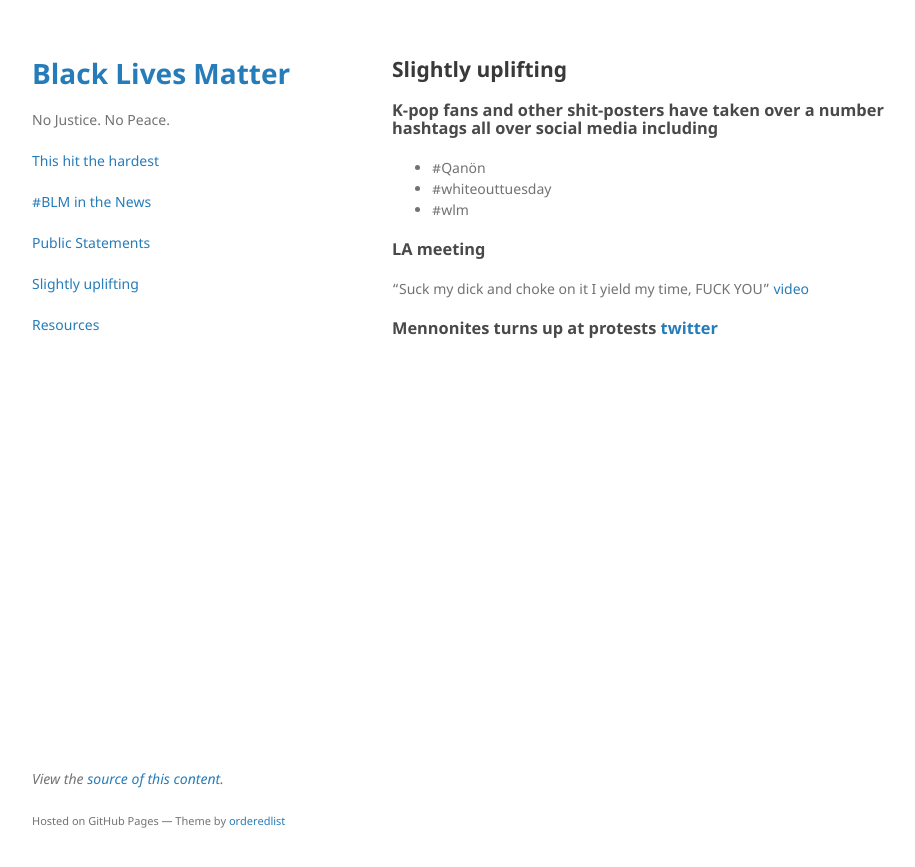
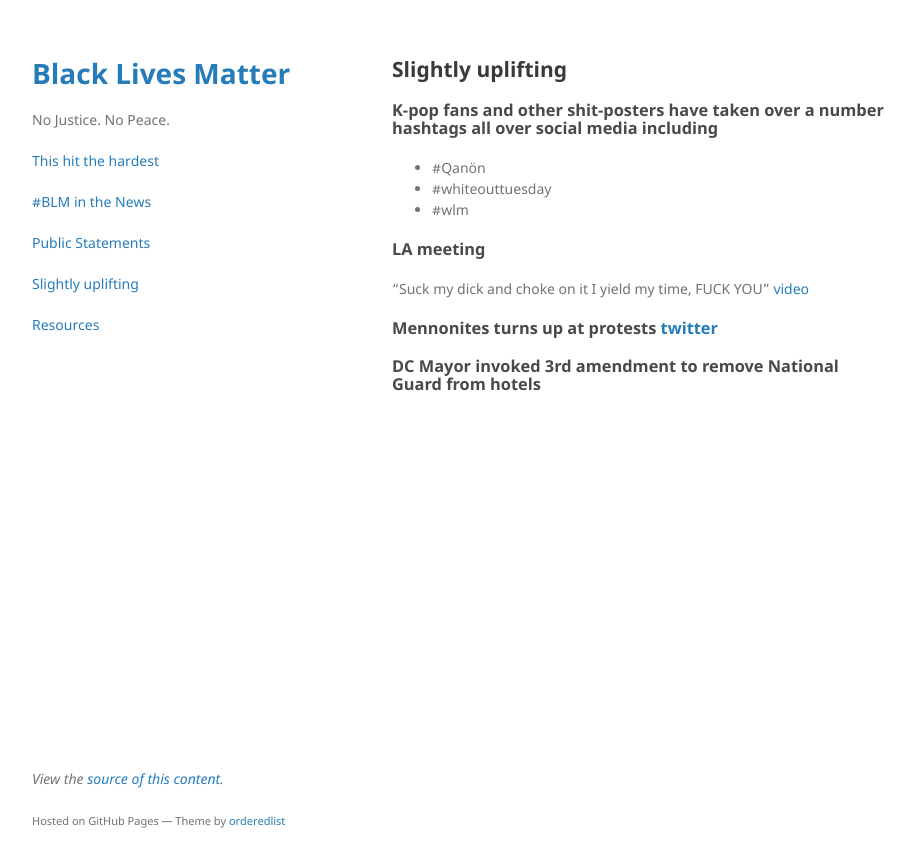
Before and after one commit to nojusticenopeace/nojusticenopeace.github.io, a Jekyll site: the page built from uplifting.md, in a window 1280 px wide. Shown: the top 867 px of the page, without its empty margins (178-1093 px from the left). Built offline with Jekyll 4.4.1, drawn with Linux system fonts in a browser that asks for light colours.

Commit message:
Update uplifting.md

```diff
--- a/uplifting.md
+++ b/uplifting.md
@@ -14,3 +14,5 @@ layout: default
 "Suck my dick and choke on it I yield my time, FUCK YOU" [video](https://twitter.com/parag0ntildeath/status/1268051232100401153?s=20)
 
 ### Mennonites turns up at protests [twitter](https://twitter.com/Rachels_Ratchet/status/1266758062020292609?s=20)
+
+### DC Mayor invoked 3rd amendment to remove National Guard from hotels
```
